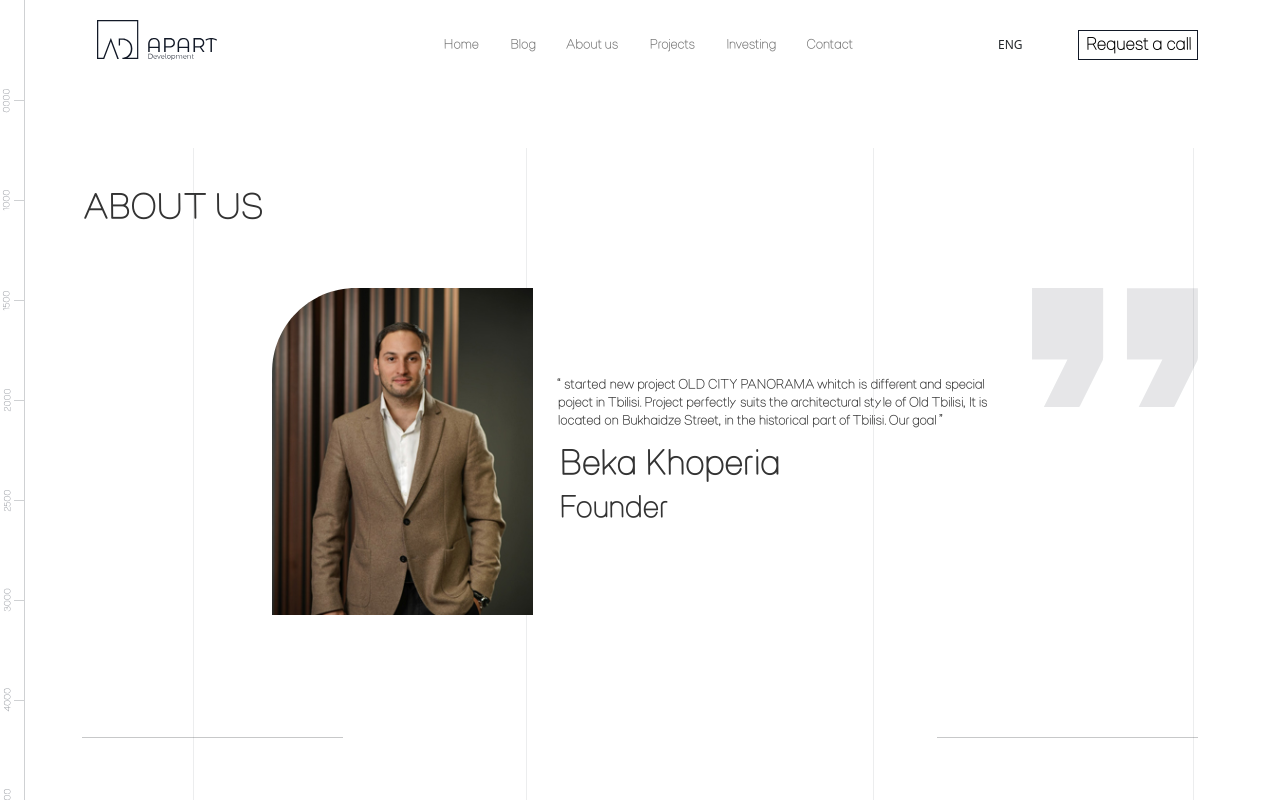
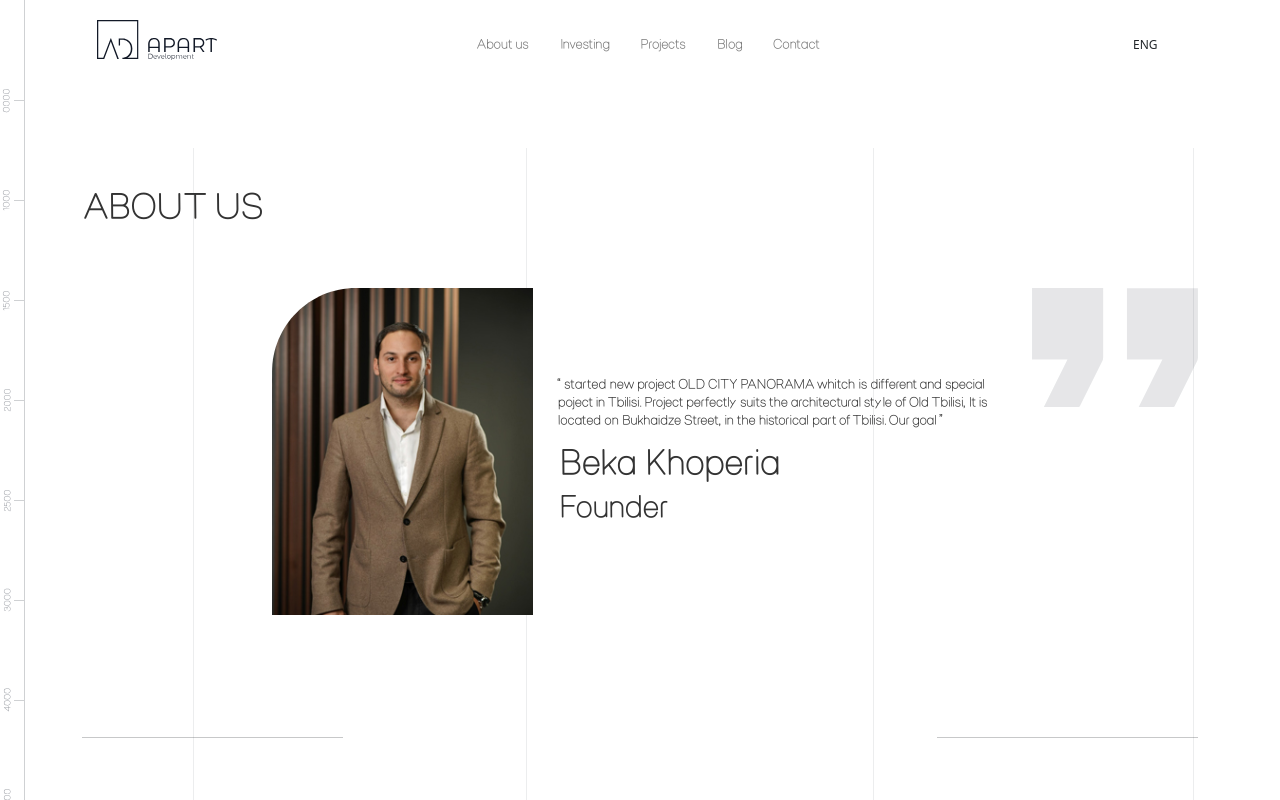
Before and after one commit to G-Apxo/Apart, a Next.js app: page /About in a window 1280 px wide. Shown: the top 800 px of the page. Built offline with nearby package versions, Linux system fonts and the light colour scheme.

Commit message:
pages eligment

```diff
--- a/src/components/Header/Header.js
+++ b/src/components/Header/Header.js
@@ -8,11 +8,12 @@ import Logo from "../../../assets/logo.svg";
 // import Link from 'next/link';
 
 const path = [
-  { uid: 21, name: " Home", id: 1, path: "/" },
+  // { uid: 21, name: " Home", id: 1, path: "/" },
+  { uid: 41, name: "About us", id: 3, path: "/About" },
+  { uid: 52, name: "Investing", id: 5, path: "/Investing" },
+  { uid: 51, name: "Projects", id: 4, path: "/Projects" },
   { uid: 31, name: "Blog", id: 2, path: "/Blog" },
-  { uid: 41, name: "About us", id: 3, path: "/About" },
-  { uid: 51, name: "Projects", id: 4, path: "/Projects" },
-  { uid: 52, name: "Investing", id: 5, path: "/Investing" },
+
   { uid: 61, name: "Contact", id: 6, path: "/Contact" },
   // { uid: 62, name: "SingleBlog", id: 6, path: "/SingleBlog" },
   // { uid: 63, name: "ProjectsFloor", id: 7, path: "/ProjectsFloor" },
@@ -63,11 +64,6 @@ function Header() {
       </div> */}
               </li>
             </ul>
-            <ul className="navbar-nav ">
-              <li className="nav-item text-nowrap">
-                <Button className="nav-link header_btn">Request a call</Button>
-              </li>
-            </ul>
           </Col>
         </Row>
       </Container>
```
